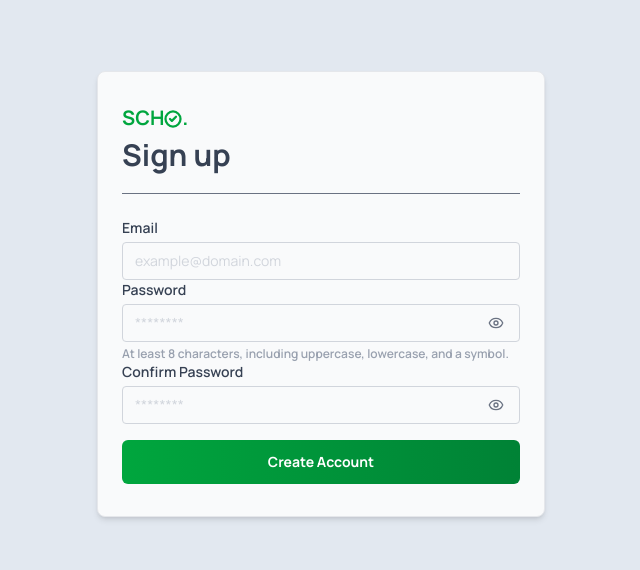
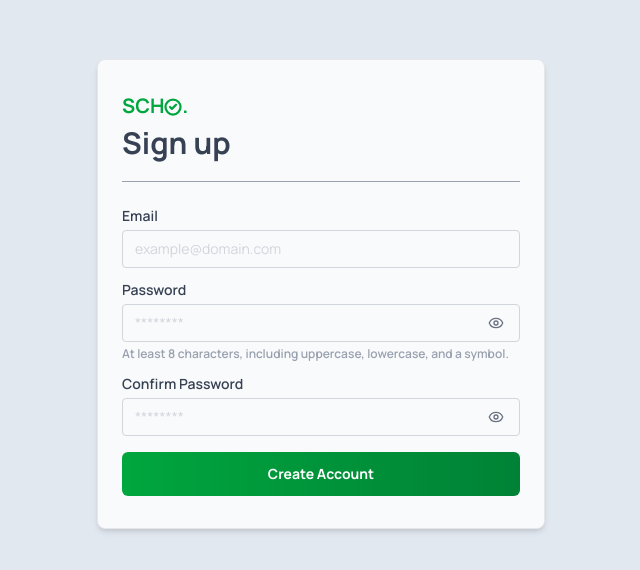
Before and after one commit to dreyyan/scho, a Next.js app: page /register in a window 1280 px wide. Shown: the part 154-724 px from the top of the page, without its empty margins (319-959 px from the left). Built offline with nearby package versions, Linux system fonts and the light colour scheme.

Commit message:
style: move vertical spacing to fieldset

```diff
--- a/src/app/(auth)/register/page.tsx
+++ b/src/app/(auth)/register/page.tsx
@@ -117,14 +117,14 @@ export default function Register() {
         rounded-lg
         shadow-md
       '>
-        <form noValidate data-hydrated={isHydrated} onSubmit={handleRegister} className='space-y-3'>
-          <fieldset disabled={!isHydrated}>
+        <form noValidate data-hydrated={isHydrated} onSubmit={handleRegister}>
+          <fieldset disabled={!isHydrated} className='space-y-3'>
             <header className='mb-4'>
               <Logo />
               <h1 className='text-gray-700'>Sign up</h1>
             </header>
 
-            <hr className='text-gray-500 mb-6' />
+            <hr className='text-gray-400 mb-6' />
 
             <InputField
               id='email'
@@ -169,7 +169,7 @@ export default function Register() {
               error={errors.confirmPassword}
             />
 
-            <div className='pt-4'>
+            <div className='pt-1'>
               <Button label='Create Account' variant='primary' type="submit" />
             </div>
           </fieldset>
```
